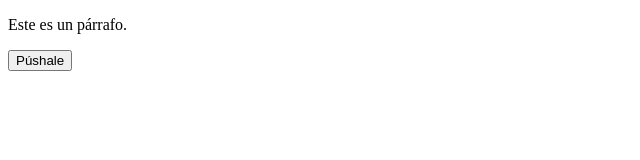
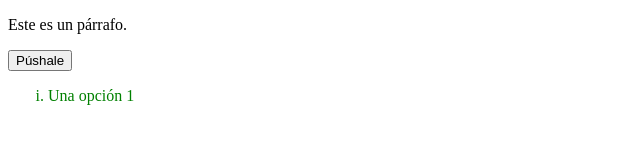
Before and after one commit to ariel-ortiz/202411-tc2005b.402, a plain HTML site: page 3. JavaScript cliente/Ejemplo 1/index.html in a window 1280 px wide. Both pictures are taken after a click on the button "Púshale". Shown: the whole page, without its empty margins (0-640 px from the left). Drawn offline with Linux system fonts and the light colour scheme.

Commit message:
Add code to demo adding HTML dynamically

```diff
--- a/3. JavaScript cliente/Ejemplo 1/index.html
+++ b/3. JavaScript cliente/Ejemplo 1/index.html
@@ -13,5 +13,7 @@
     <button id="mi_buton">
       Púshale
     </button>
+    <ol type="i" id="mi_lista">
+    </ol>
   </body>
 </html>
--- a/3. JavaScript cliente/Ejemplo 1/mi_codigo.js
+++ b/3. JavaScript cliente/Ejemplo 1/mi_codigo.js
@@ -1,6 +1,14 @@
-const mi_boton = document.getElementById("mi_buton");
+const mi_boton = document.getElementById('mi_buton');
+const mi_lista = document.getElementById('mi_lista');
 mi_boton.addEventListener('click', presionar_boton);
 
+let contador = 0;
+
+const colores = ['red', 'green', 'blue'];
+
 function presionar_boton() {
-  alert('Presionaste el botón');
+  contador++;
+  mi_lista.innerHTML += '<li>Una opción ' + contador + '</li>';
+  // mi_lista.style.color = colores[contador % colores.length];
+  mi_lista.style['color'] = colores[contador % colores.length];
 }
```
